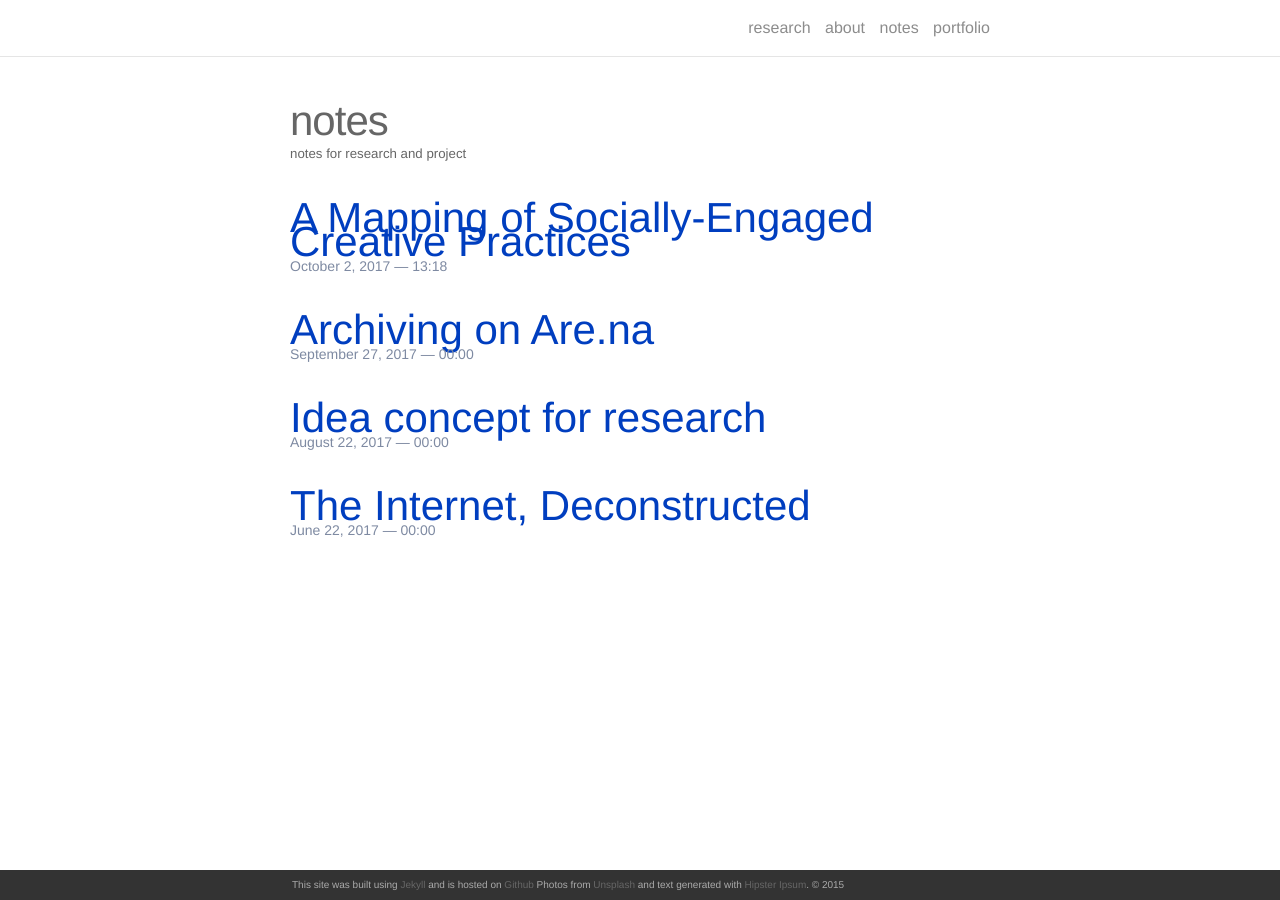
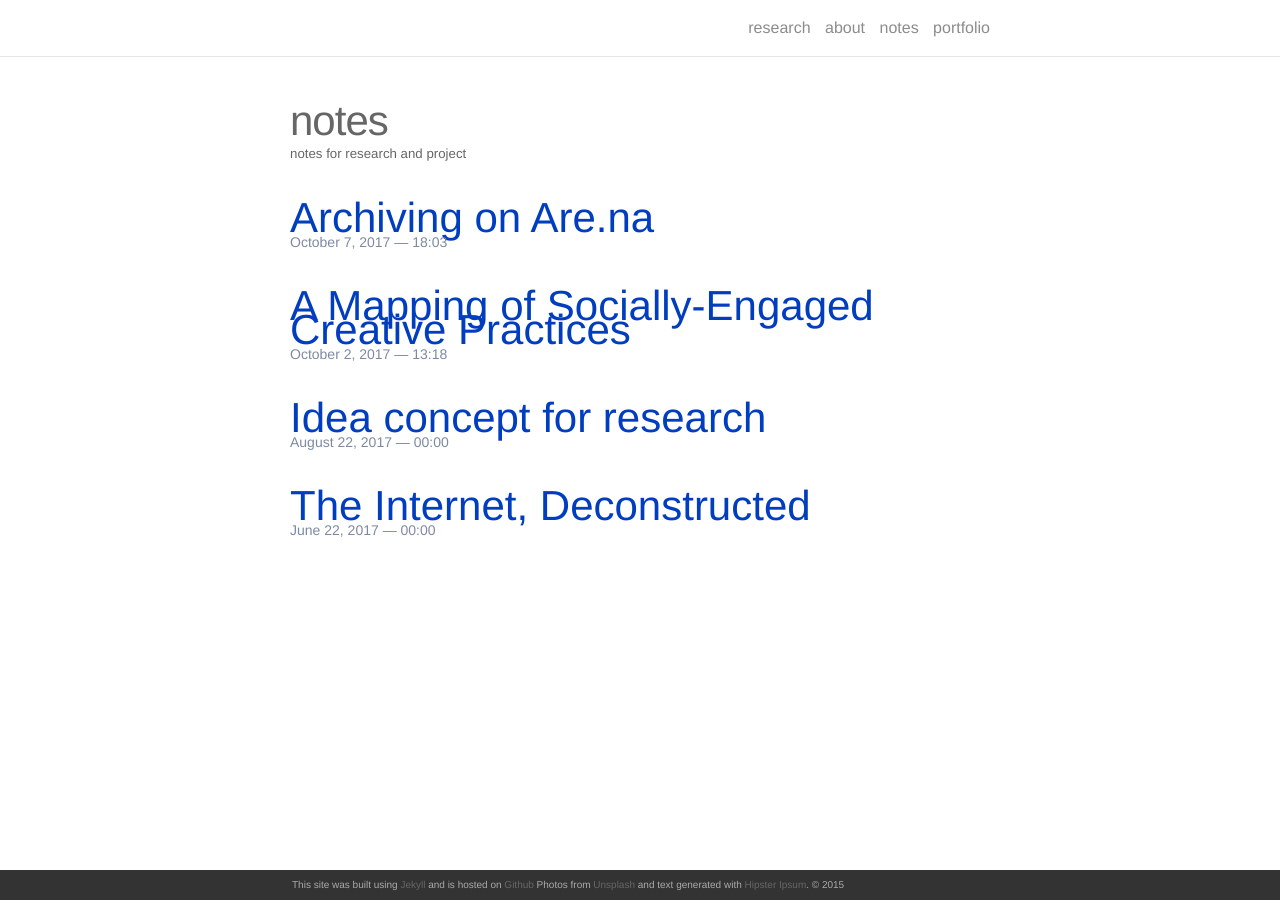
Before and after one commit to lucid2713/lucid2713.github.io, a Jekyll site: the page built from others.md, in a window 1280 px wide. Built offline with Jekyll 4.4.1, drawn with Linux system fonts in a browser that asks for light colours; nearby versions of some CDN libraries.

Commit message:
redi fail

```diff
--- a/_notes/2017-09-27-Archiving_on_Arena.markdown
+++ b/_notes/2017-09-27-Archiving_on_Arena.markdown
@@ -2,6 +2,7 @@
 layout: post
 title: Archiving on Are.na
 description: for Ideation & Resources
+date: 2017-10-07 18:03:00
 redirect: https://www.are.na/mina-kim/ideation-resources-1506527404
 ---
 
```
